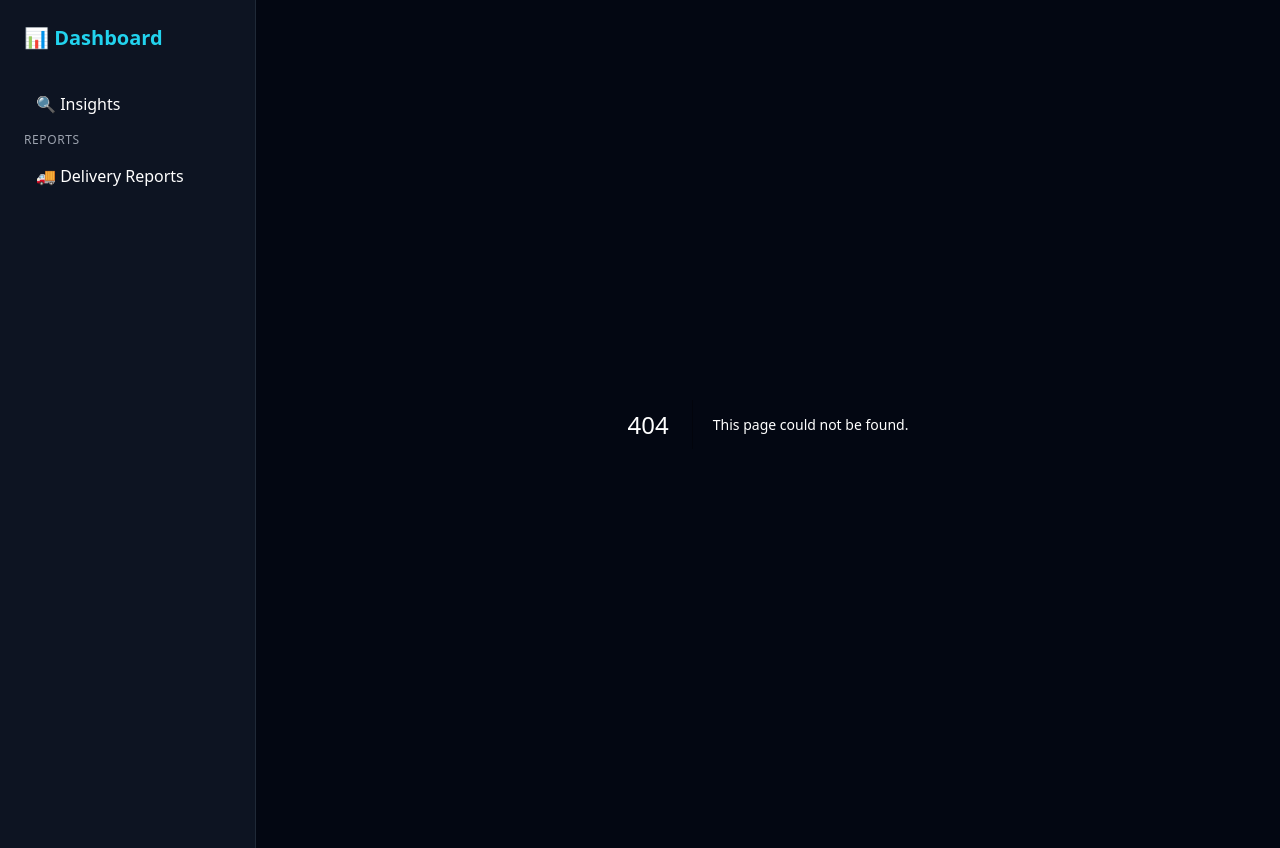
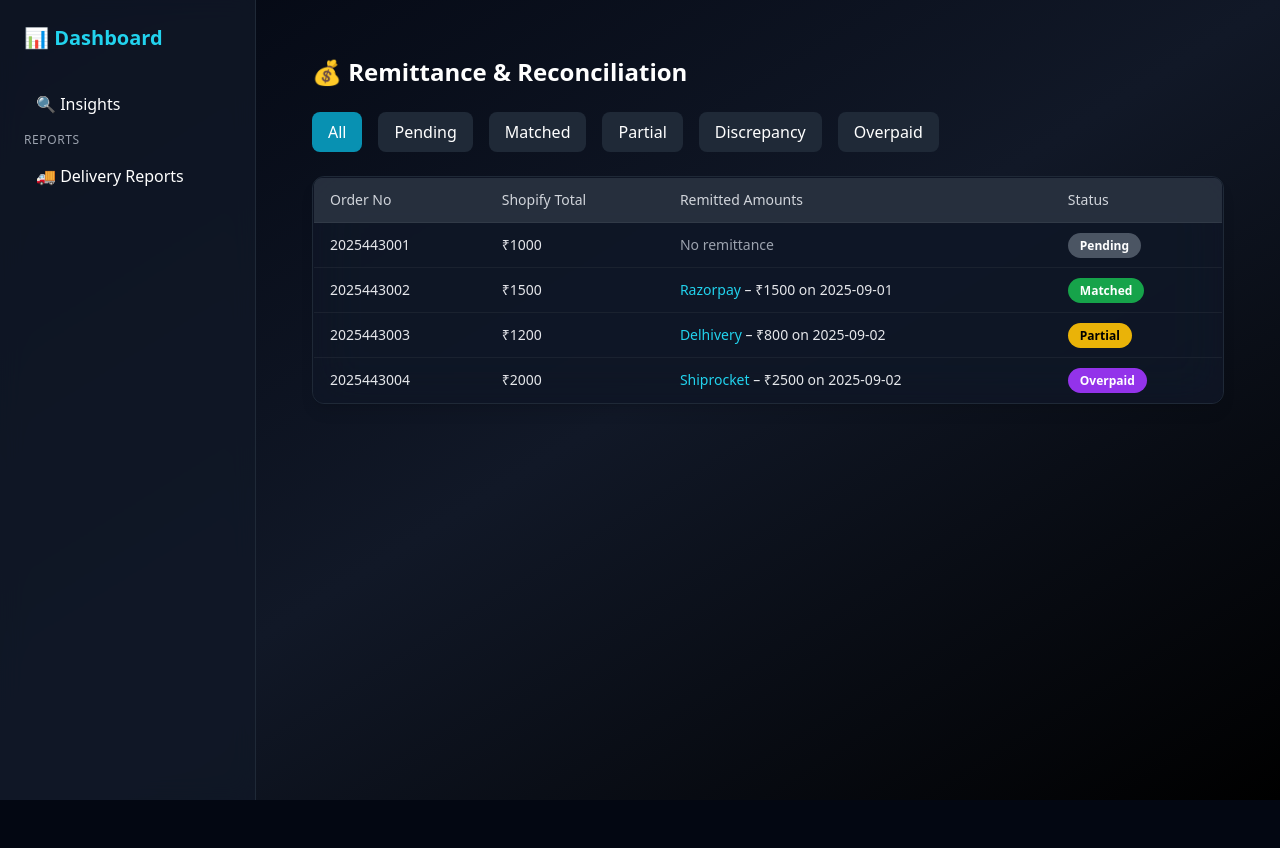
Before and after one commit to developereleven11-create/middleware-dashboard, a Next.js app: page /reports/remittance in a window 1280 px wide. Before the commit this address had no page. After the commit the page ends 800 px from the top, so only its background shows below. Built offline with nearby package versions, Linux system fonts and the light colour scheme.

Commit message:
Create page.tsx

```diff
--- /dev/null
+++ b/app/reports/remittance/page.tsx
@@ -0,0 +1,146 @@
+"use client";
+
+import { useState } from "react";
+
+type RemittanceEntry = {
+  provider: string;
+  amount: number;
+  payment_date: string;
+};
+
+type ReconciliationRecord = {
+  order_no: string;
+  shopify_total: number;
+  remittances: RemittanceEntry[];
+  status: "Pending" | "Matched" | "Partial" | "Discrepancy" | "Overpaid";
+};
+
+export default function RemittanceReport() {
+  // Mock dataset for testing
+  const [records] = useState<ReconciliationRecord[]>([
+    {
+      order_no: "2025443001",
+      shopify_total: 1000,
+      remittances: [],
+      status: "Pending",
+    },
+    {
+      order_no: "2025443002",
+      shopify_total: 1500,
+      remittances: [
+        { provider: "Razorpay", amount: 1500, payment_date: "2025-09-01" },
+      ],
+      status: "Matched",
+    },
+    {
+      order_no: "2025443003",
+      shopify_total: 1200,
+      remittances: [
+        { provider: "Delhivery", amount: 800, payment_date: "2025-09-02" },
+      ],
+      status: "Partial",
+    },
+    {
+      order_no: "2025443004",
+      shopify_total: 2000,
+      remittances: [
+        { provider: "Shiprocket", amount: 2500, payment_date: "2025-09-02" },
+      ],
+      status: "Overpaid",
+    },
+  ]);
+
+  const [filter, setFilter] = useState("All");
+
+  const filtered = records.filter(
+    (r) => filter === "All" || r.status === filter
+  );
+
+  const getBadgeColor = (status: string) => {
+    switch (status) {
+      case "Matched":
+        return "bg-green-600 text-white";
+      case "Pending":
+        return "bg-gray-600 text-white";
+      case "Partial":
+        return "bg-yellow-500 text-black";
+      case "Discrepancy":
+        return "bg-red-600 text-white";
+      case "Overpaid":
+        return "bg-purple-600 text-white";
+      default:
+        return "bg-gray-400";
+    }
+  };
+
+  return (
+    <div className="p-8 text-white">
+      <h1 className="text-2xl font-bold mb-6">💰 Remittance & Reconciliation</h1>
+
+      {/* Filters */}
+      <div className="flex space-x-4 mb-6">
+        {["All", "Pending", "Matched", "Partial", "Discrepancy", "Overpaid"].map(
+          (f) => (
+            <button
+              key={f}
+              onClick={() => setFilter(f)}
+              className={`px-4 py-2 rounded-lg ${
+                filter === f ? "bg-cyan-600" : "bg-gray-800 hover:bg-gray-700"
+              }`}
+            >
+              {f}
+            </button>
+          )
+        )}
+      </div>
+
+      {/* Table */}
+      <div className="bg-gray-900/70 backdrop-blur-md rounded-xl shadow-lg border border-gray-800 overflow-hidden">
+        <table className="min-w-full text-sm">
+          <thead className="bg-gray-800/80 text-gray-300">
+            <tr>
+              <th className="px-4 py-3 text-left">Order No</th>
+              <th className="px-4 py-3 text-left">Shopify Total</th>
+              <th className="px-4 py-3 text-left">Remitted Amounts</th>
+              <th className="px-4 py-3 text-left">Status</th>
+            </tr>
+          </thead>
+          <tbody>
+            {filtered.map((r) => (
+              <tr
+                key={r.order_no}
+                className="border-t border-gray-800 hover:bg-gray-800/40"
+              >
+                <td className="px-4 py-3 font-medium">{r.order_no}</td>
+                <td className="px-4 py-3">₹{r.shopify_total}</td>
+                <td className="px-4 py-3">
+                  {r.remittances.length === 0 ? (
+                    <span className="text-gray-400">No remittance</span>
+                  ) : (
+                    <ul className="space-y-1">
+                      {r.remittances.map((rem, i) => (
+                        <li key={i}>
+                          <span className="text-cyan-400">{rem.provider}</span> – ₹
+                          {rem.amount} on {rem.payment_date}
+                        </li>
+                      ))}
+                    </ul>
+                  )}
+                </td>
+                <td className="px-4 py-3">
+                  <span
+                    className={`px-3 py-1 rounded-full text-xs font-semibold ${getBadgeColor(
+                      r.status
+                    )}`}
+                  >
+                    {r.status}
+                  </span>
+                </td>
+              </tr>
+            ))}
+          </tbody>
+        </table>
+      </div>
+    </div>
+  );
+}
```
